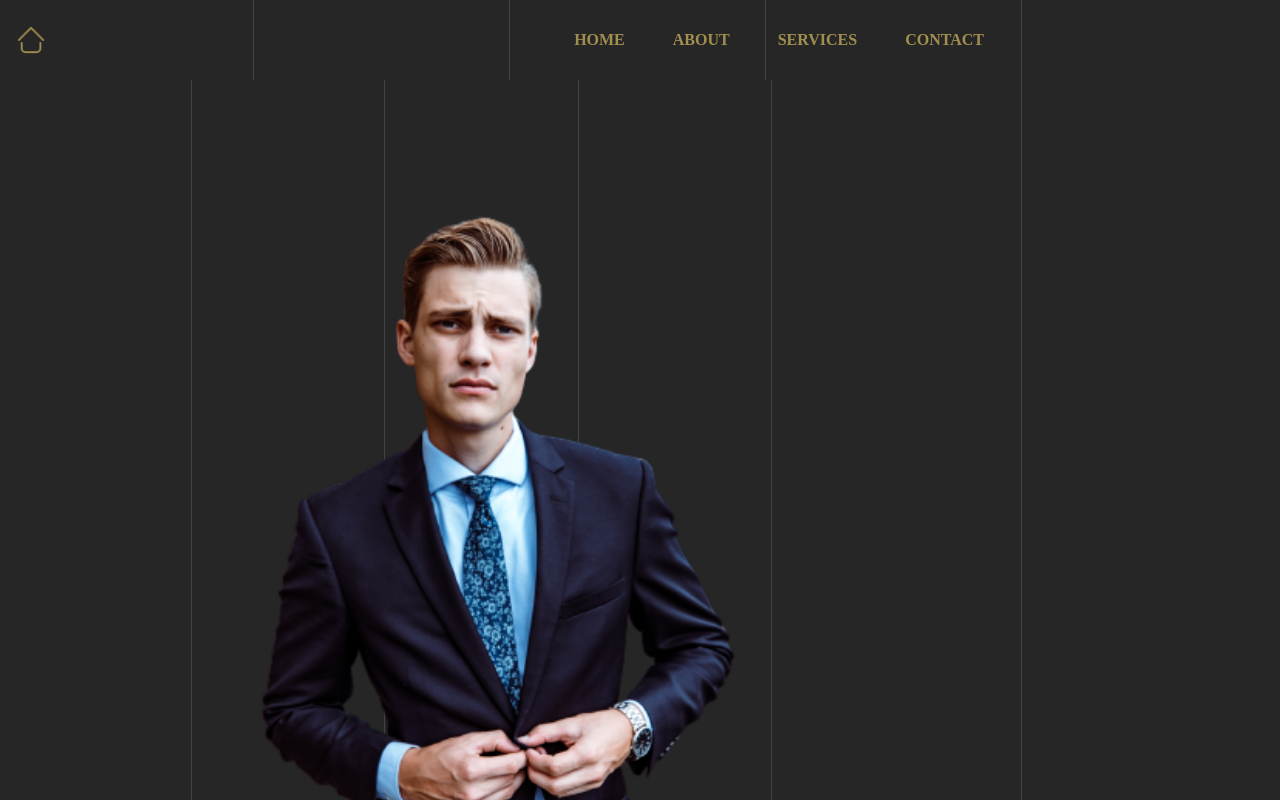
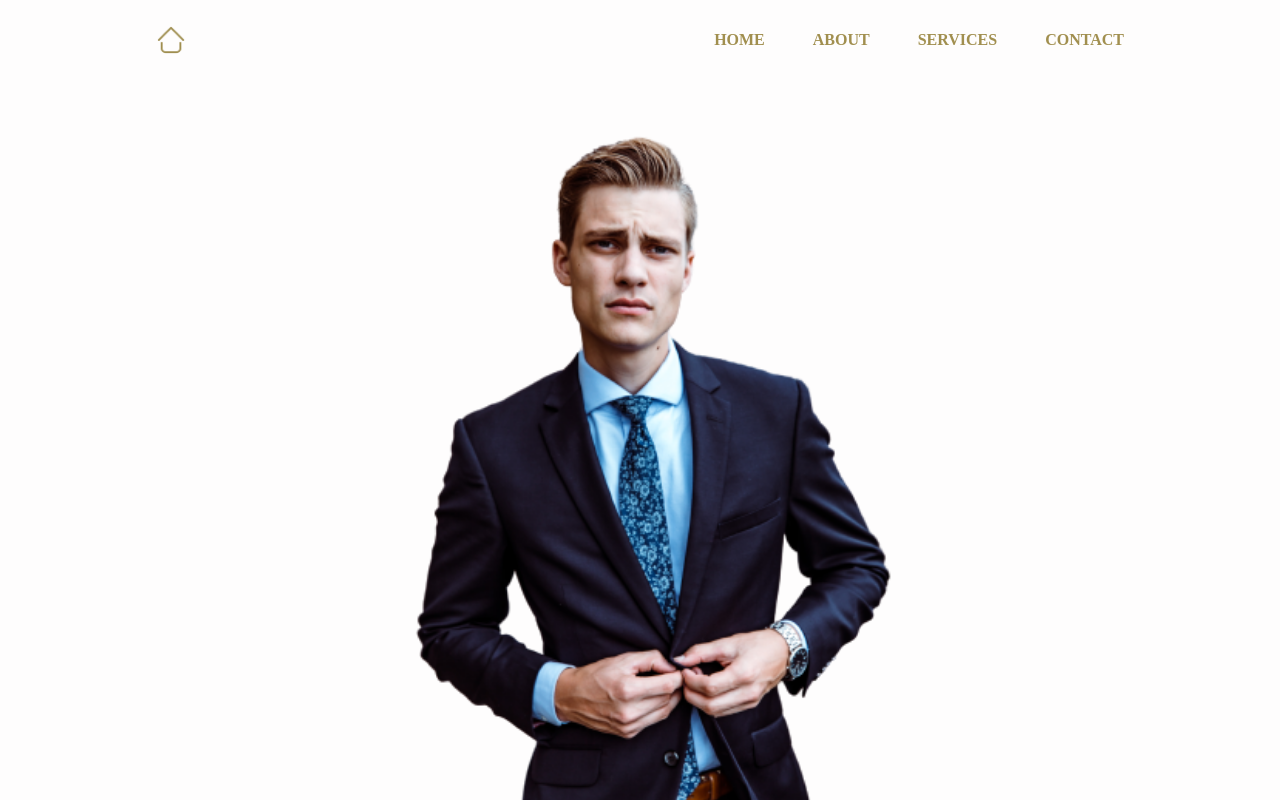
Before and after one commit to jbramirez03/MaxwellHodge, a React (Create React App) app: page / in a window 1280 px wide. Shown: the top 800 px of the page. Built offline with nearby package versions, Linux system fonts and the light colour scheme.

Commit message:
simplified home section with new background color

```diff
--- a/src/App.css
+++ b/src/App.css
@@ -1,6 +1,7 @@
 @import url("https://fonts.googleapis.com/css2?family=Poppins:wght@400;500;600&display=swap");
 
 :root {
+  --hue: 152;
   --header-height: 3.5rem;
   --text-color: hsl(47, 34%, 47%);
   --text-color-lighten: hsl(47, 32%, 65%);
@@ -51,7 +52,7 @@ html {
 body {
   font-family: var(--body-font);
   font-size: var(--normal-font-size);
-  background-color: var(--body-color);
+  background-color: #fefdfd;
 }
 
 h1,
@@ -89,6 +90,16 @@ button {
 
 .grid {
   display: grid;
+}
+
+.header {
+  width: 100%;
+  background-color: #fefdfd;
+  position: fixed;
+  top: 0;
+  left: 0;
+  z-index: 100;
+  transition: 0.4s;
 }
 
 .section {
@@ -201,41 +212,12 @@ button {
 
 .scroll-header {
   background-color: #fff;
-  box-shadow: 0 0 4px hsla(var(--hue-color), 64%, 15%, 0.15);
+  box-shadow: 0 1px 4px hsla(var(--hue), 4%, 15%, 0.1);
 }
 
 .scroll-header .nav__logo,
 .scroll-header .nav__toggle {
   color: var(--text-color);
-}
-
-.vl {
-  border-left: 1.2px solid #434141;
-  height: 100%;
-  position: absolute;
-  margin-left: -3px;
-  top: 0;
-  z-index: var(--z-index-negative);
-}
-
-.vl-home {
-  z-index: var(--z-index-positive);
-}
-
-.vl-1 {
-  left: 20%;
-}
-
-.vl-2 {
-  left: 40%;
-}
-
-.vl-3 {
-  left: 60%;
-}
-
-.vl-4 {
-  left: 80%;
 }
 
 .home__background {
@@ -247,7 +229,6 @@ button {
 }
 
 .home__section {
-  background-color: var(--home-body-color);
   margin: 0;
   position: relative;
 }
@@ -258,8 +239,6 @@ button {
   align-items: center;
   flex-direction: column;
   row-gap: 0.5rem;
-  position: relative;
-  z-index: 10;
 }
 
 .home__image-container img {
@@ -296,18 +275,6 @@ button {
   justify-content: center;
   align-items: center;
 }
-
-/* .home__line-one {
-  display: flex;
-  justify-content: flex-start;
-  width: 50%;
-}
-
-.home__line-two {
-  display: flex;
-  justify-content: flex-end;
-  width: 60%;
-} */
 
 .footer {
   background-color: #434141;
@@ -414,3 +381,10 @@ button {
     font-size: 3.5rem;
   }
 }
+
+@media screen and (min-width: 992px) {
+  .container {
+    margin-left: auto;
+    margin-right: auto;
+  }
+}
--- a/src/App.js
+++ b/src/App.js
@@ -12,17 +12,17 @@ function App() {
     <Router>
       <Routes>
         <Route path='/' element={
+          // <div className='home__background'>
           <>
-            <div className='home__background'>
-              <div className='vl vl-1' />
-              <div className='vl vl-2' />
-              <div className='vl vl-3' />
-              <div className='vl vl-4' />
-            </div>
+            <div className='vl vl-1' />
+            <div className='vl vl-2' />
+            <div className='vl vl-3' />
+            <div className='vl vl-4' />
             <Header></Header>
             <Home></Home>
             <Footer />
           </>
+          // </div>
         }>
         </Route>
         <Route path='/about'></Route>
--- a/src/components/Header.js
+++ b/src/components/Header.js
@@ -5,7 +5,6 @@ import logoImg from '../images/home.png';
 
 const Header = () => {
 
-    const navLink = document.querySelectorAll('.nav__link')
     const [menuState, setMenuState] = React.useState(false);
     const [scrollState, setScrollState] = React.useState(false);
 
```
